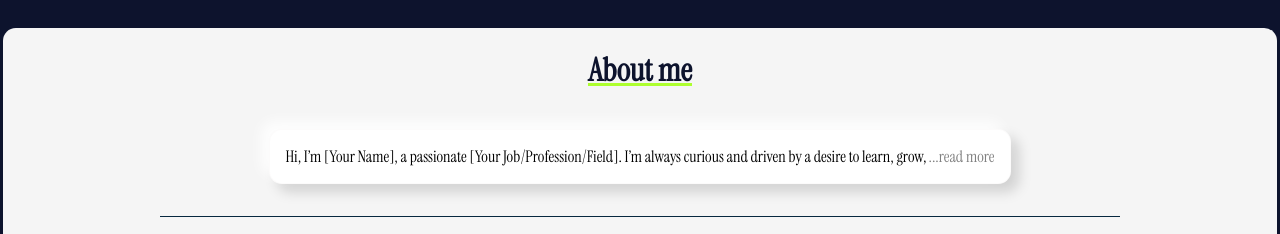
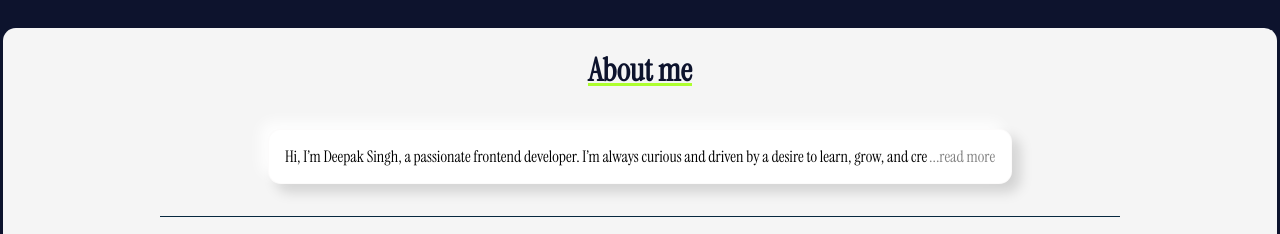
Before and after one commit to DeepakSingh9999/Portfolio, a React (Vite) app: page / in a window 1280 px wide. Shown: the part 780-1014 px from the top of the page. Built offline with nearby package versions, Linux system fonts and the light colour scheme.

Commit message:
Update readmore.jsx

```diff
--- a/src/assets/components/readmore.jsx
+++ b/src/assets/components/readmore.jsx
@@ -4,7 +4,7 @@ export default function ReadMore(){
 
     const [isExpanded, setIsExpanded] = useState(false);
 
-    const text = `Hi, I’m [Your Name], a passionate [Your Job/Profession/Field]. I’m always curious and driven by a desire to learn, grow, and create meaningful things. Whether it’s through coding, design, writing, or simply connecting with people, I strive to make an impact in everything I do. With a background in [your field or major], I’ve spent the last [X years] honing my skills in [specific area or industry]. I specialize in [key skills or technologies you work with], and I’m always looking for new ways to innovate and challenge myself. I’m fortunate to have worked on projects that have helped [mention the type of work or impact, e.g., businesses improve their processes, communities connect, etc.].`;
+    const text = `Hi, I’m Deepak Singh, a passionate frontend developer. I’m always curious and driven by a desire to learn, grow, and create meaningful things. Whether it’s through coding, design, writing, or simply connecting with people, I strive to make an impact in everything I do. I’ve spent my time honing my skills in Python, JavaScript, React.js and I’m always looking for new ways to innovate and challenge myself. I’m fortunate to have worked on projects that have helped [mention the type of work or impact, e.g., businesses improve their processes, communities connect, etc.].`;
     const maxLength = 120;
 
     function toggleReadMore() {
```
